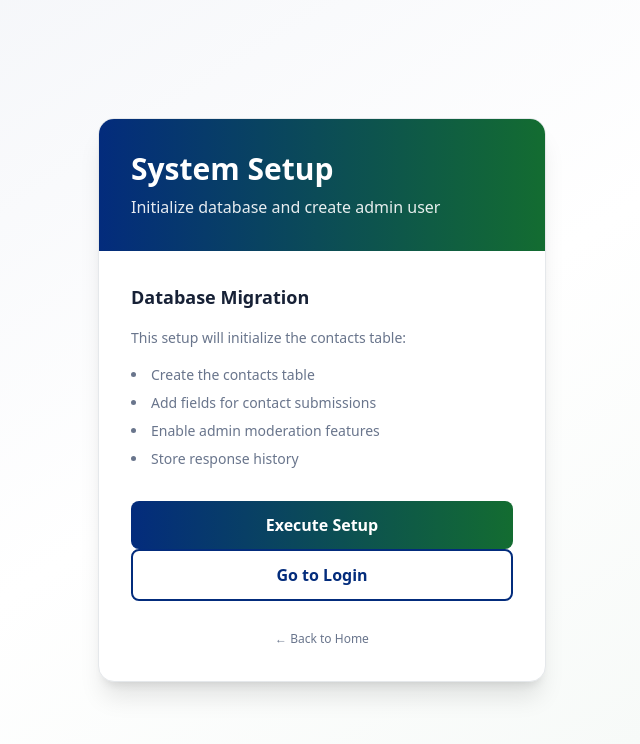
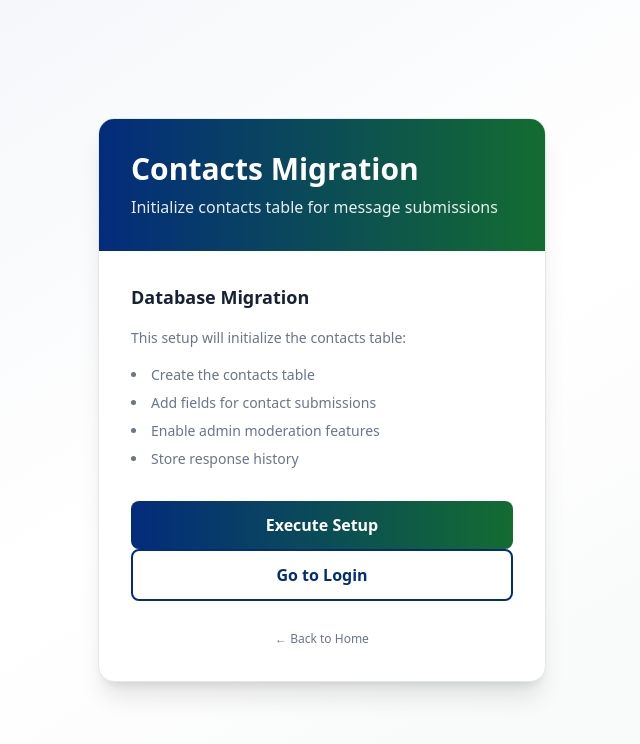
Before and after one commit to swairua/mwamunda, a React (Vite) app: page /admin/setup in a window 1280 px wide. Shown: the top 744 px of the page, without its empty margins (318-958 px from the left). Built offline with nearby package versions, Linux system fonts and the light colour scheme.

Commit message:
completionId: cgen-46d3596d65f04257bb8235c2881867d2
cgen-46d3596d65f04257bb8235c2881867d2

```diff
--- a/client/pages/AdminSetup.tsx
+++ b/client/pages/AdminSetup.tsx
@@ -67,9 +67,9 @@ export default function AdminSetup() {
         <div className="bg-white rounded-2xl shadow-xl border border-border overflow-hidden animate-fade-in">
           {/* Header */}
           <div className="bg-gradient-to-r from-primary to-secondary p-8 text-white">
-            <h1 className="text-3xl font-bold mb-2">System Setup</h1>
+            <h1 className="text-3xl font-bold mb-2">Contacts Migration</h1>
             <p className="text-white/90">
-              Initialize database and create admin user
+              Initialize contacts table for message submissions
             </p>
           </div>
 
```
